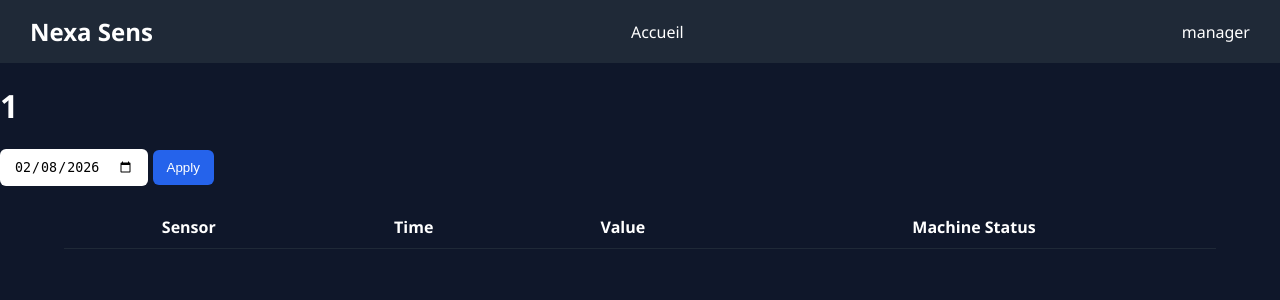
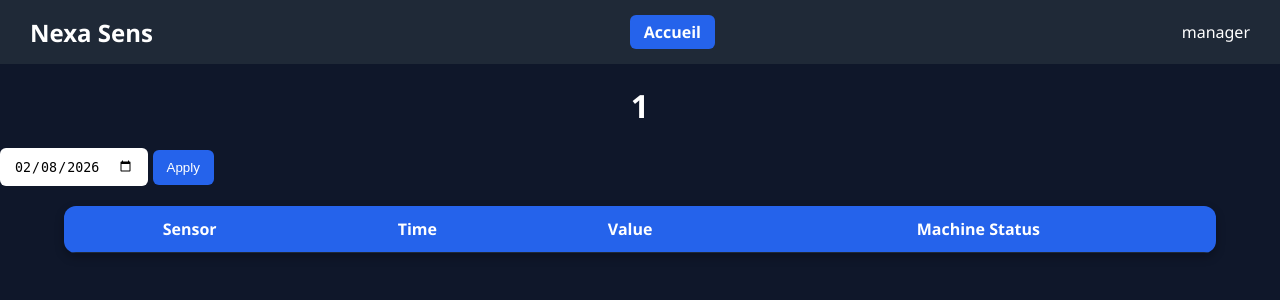
Before and after one commit to INAL3100/cloud-iot-server, a Flask app: page /zone/1 in a window 1280 px wide. Shown: the top 300 px of the page. Run offline with Flask 3, Linux system fonts and the light colour scheme; a user stored in the database is signed in; lists and menus that the app fills with data are empty.

Commit message:
update server

```diff
--- a/static/PRO.css
+++ b/static/PRO.css
@@ -24,10 +24,20 @@ header {
     font-size: 24px;
 }
 
+/* ACCEUIL BUTTON NEAR LOGO */
 .acceuil-btn {
+    background: #2563eb;
     color: white;
+    padding: 6px 14px;
+    border-radius: 6px;
     text-decoration: none;
-    margin-right: 20px;
+    margin-left: 10px;
+    font-weight: bold;
+    transition: background 0.3s;
+}
+
+.acceuil-btn:hover {
+    background: #1e40af;
 }
 
 /* -----------------------
@@ -88,7 +98,6 @@ header {
     border-radius: 6px;
     border: none;
     width: 80%;
-    margin-bottom: 15px;
 }
 
 .login-box button {
@@ -99,7 +108,7 @@ header {
     color: white;
     cursor: pointer;
     width: 50%;
-    margin-top: 10px;
+    margin-top: 15px;
 }
 
 /* -----------------------
@@ -120,23 +129,55 @@ header {
     text-decoration: none;
     color: white;
     font-weight: bold;
+    transition: background 0.3s, transform 0.2s;
 }
 
 .zone-box:hover {
     background: #2563eb;
+    transform: translateY(-5px);
 }
 
 /* -----------------------
-   TABLES
+   TABLES (POLISHED)
 ----------------------- */
 table {
     width: 90%;
     margin: 20px auto;
-    border-collapse: collapse;
+    border-collapse: separate;
+    border-spacing: 0;
+    border-radius: 12px;
+    overflow: hidden;
+    box-shadow: 0 4px 10px rgba(0,0,0,0.3);
+    font-size: 16px;
 }
 
+/* Table header */
+table th {
+    background: #2563eb;
+    color: white;
+    font-weight: bold;
+    padding: 12px;
+    text-align: center;
+}
+
+/* Table rows alternate colors */
+table tr:nth-child(even) {
+    background: #1f2937;
+}
+
+table tr:nth-child(odd) {
+    background: #111827;
+}
+
+/* Hover effect */
+table tr:hover {
+    background: #2563eb;
+    color: white;
+}
+
+/* Table cells */
 th, td {
-    padding: 10px;
+    padding: 12px;
     border-bottom: 1px solid #1f2937;
     text-align: center;
 }
@@ -144,19 +185,22 @@ th, td {
 /* -----------------------
    MACHINE STATUS
 ----------------------- */
+.machine-status {
+    padding: 5px 10px;
+    border-radius: 6px;
+    display: inline-block;
+}
+
 .machine-status.on {
     background: white;
     color: #0f172a;
     font-weight: bold;
-    border-radius: 6px;
-    padding: 5px 10px;
 }
 
 .machine-status.off {
-    background: transparent;
+    background: none;
     color: white;
     font-weight: normal;
-    padding: 5px 10px;
 }
 
 /* -----------------------
@@ -194,8 +238,13 @@ button {
 }
 
 /* -----------------------
-   SUCCESS / ERROR MESSAGES
+   GENERAL HEADINGS
 ----------------------- */
+h1, h2 {
+    text-align: center;
+    margin-top: 20px;
+}
+
 .success {
     color: #22c55e;
     text-align: center;
@@ -205,5 +254,5 @@ button {
 .error {
     color: #f87171;
     text-align: center;
-    margin-bottom: 10px;
+    margin-top: 10px;
 }
```
Also changed, not shown: sensors.db.
